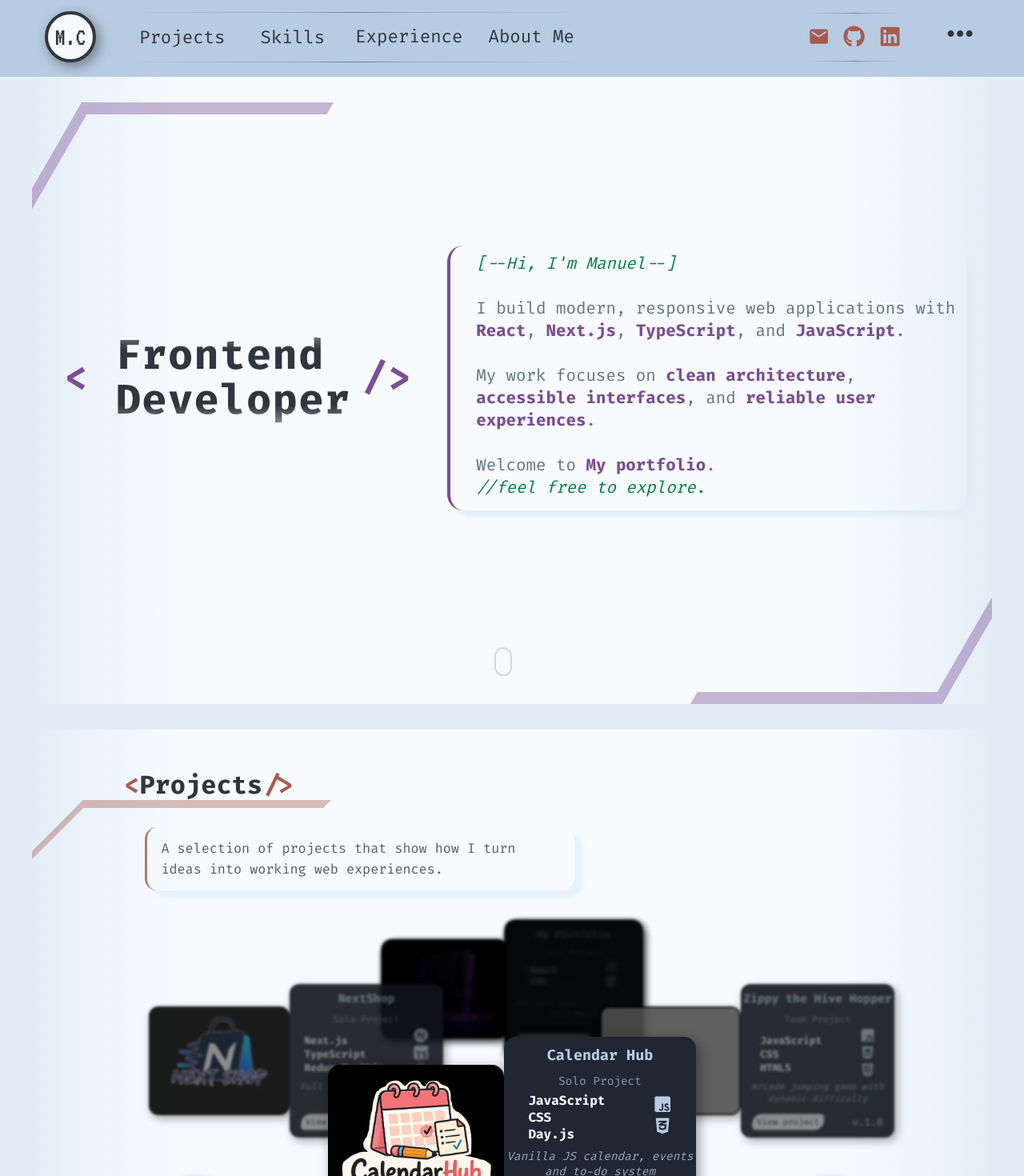
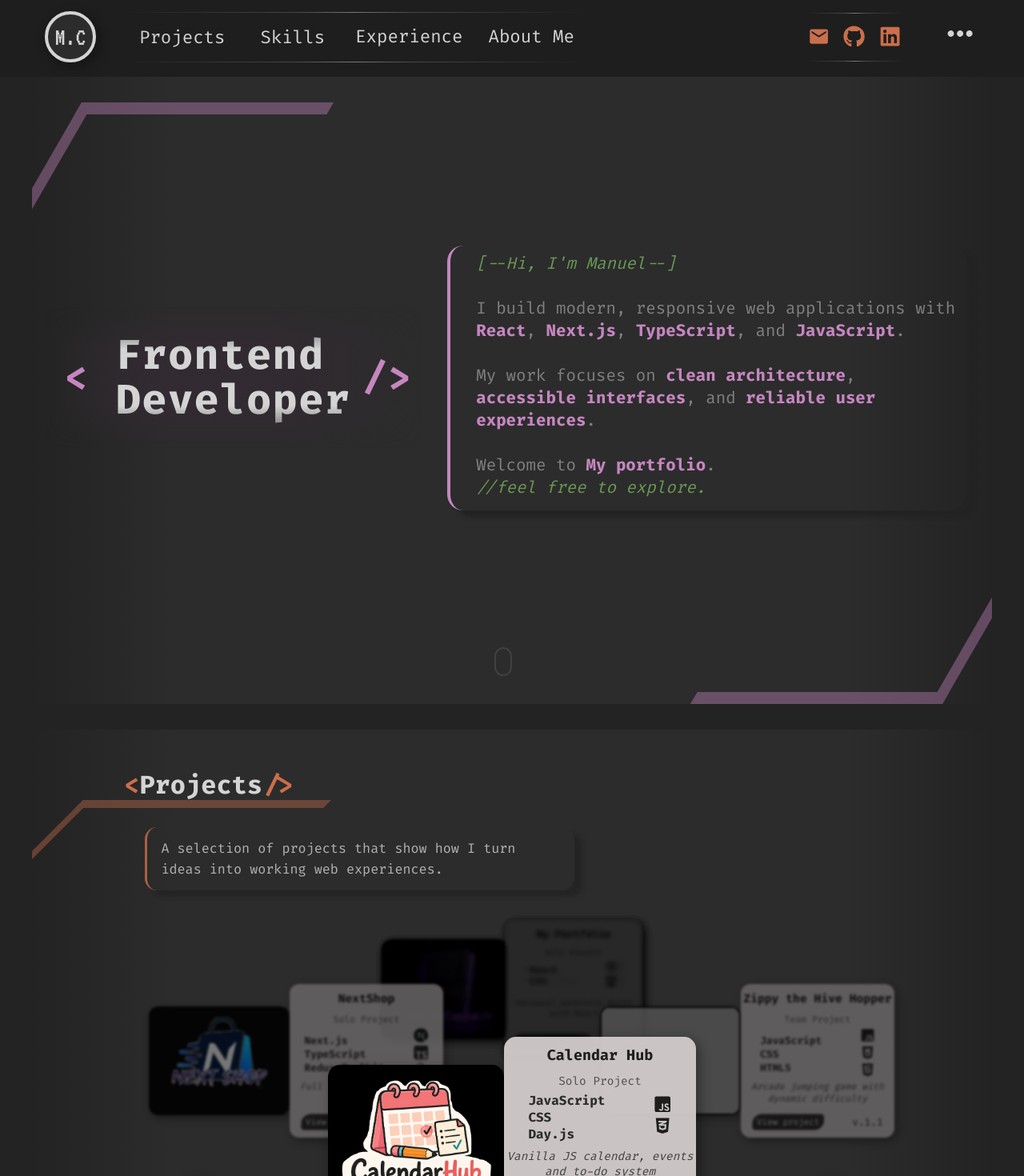
Before and after one commit to ManuelCappai94/Portfolio, a React (Create React App) app: page / in a window 1280 px wide. Shown: the top 1470 px of the page at 80% size. Built offline with nearby package versions, Linux system fonts and the light colour scheme; grey boxes are pictures that could not be loaded.

Commit message:
update cv and Zippy card, starting theme dark

```diff
--- a/src/App.jsx
+++ b/src/App.jsx
@@ -20,31 +20,28 @@ function App() {
   const skillRef = useRef(null)
   const location = useLocation()
 
-  const getFromLocalStorage =() =>{
-  if (localStorage.getItem("theme")){
-    return localStorage.getItem("theme")
-  } else {
-  return "light-mode"
-  }
-  }
+  const getFromLocalStorage = () => {
+    const savedTheme = localStorage.getItem("theme");
 
-  const [theme, setTheme] = useState(getFromLocalStorage())
+    if (savedTheme) {
+      return savedTheme;
+    }
+
+    return "dark-mode";
+  };
+
+  const [theme, setTheme] = useState(getFromLocalStorage());
 
   const changeTheme = () => {
+    setTheme((currentTheme) =>
+      currentTheme === "dark-mode" ? "light-mode" : "dark-mode"
+    );
+  };
 
-    if(theme === "light-mode"){
-      setTheme("dark-mode")
-
-    } else {
-      setTheme("light-mode")
-
-    }
-  }
-
-useEffect(()=>{
-  document.documentElement.className = theme;
-  localStorage.setItem("theme", theme)
-}, [theme])
+  useEffect(() => {
+    document.documentElement.className = theme;
+    localStorage.setItem("theme", theme);
+  }, [theme]);
 
 
 
--- a/src/components/PortfolioCta.jsx
+++ b/src/components/PortfolioCta.jsx
@@ -1,4 +1,4 @@
-import cv from "../data/documents/cv/Manuel_Cappai_CV_Junior_Frontend_Developer.pdf"
+import cv from "../data/documents/cv/Manuel_Cappai_CV_Frontend_Developer.pdf"
 import "../styles/portfolioCta.css"
 import { FaGithub, FaLongArrowAltRight } from "react-icons/fa";
 import { IoDocumentTextOutline } from "react-icons/io5";
--- a/src/data/projectsPageData.js
+++ b/src/data/projectsPageData.js
@@ -78,10 +78,10 @@ export const data = [
         context: "Mayerfeld Practicum",
         desc: "Arcade jumping game with dynamic difficulty",
         img: zippy,
-        version: "v.1.0",
+        version: "v.1.1",
         demoUrl: "https://manuelcappai94.github.io/js-jumping-game/",
         longDesc:
-           "Zippy the Hive Hopper is a team-built browser arcade game developed during the Mayerfeld frontend practicum. The project uses HTML, CSS and JavaScript to create a lightweight jumping game with a requestAnimationFrame-based loop, player movement, obstacle spawning, collision detection, score tracking, health management, restart flow, progressive difficulty, dedicated sound effects, and original music composed for the project. My contribution focused on the core game loop, obstacle creation and cleanup, hitboxes, player movement, map boundaries, health and scoring logic, bug fixing, code cleanup, and general technical coordination within the team.",
+            "Zippy the Hive Hopper is a team-built browser arcade game developed during the Mayerfeld frontend practicum. The project uses HTML, CSS and JavaScript to create a lightweight jumping game with a requestAnimationFrame-based loop, player movement, obstacle spawning, collision detection, score tracking, health management, restart flow, progressive difficulty, dedicated sound effects, original music composed for the project, and a responsive layout that makes the game playable on both desktop and mobile devices. My contribution focused on the core game loop, obstacle creation and cleanup, hitboxes, player movement, map boundaries, health and scoring logic, bug fixing, code cleanup, and general technical coordination within the team.",
         features: [
             "Browser-based arcade jumping gameplay",
             "requestAnimationFrame-based game loop",
@@ -89,19 +89,29 @@ export const data = [
             "Obstacle spawning and cleanup system",
             "Collision detection logic",
             "Health and score tracking",
-            "Restart flow after game over",
+            "Pause menu with desktop and mobile access",
+            "Game over restart flow",
+            "Pause menu return to main menu",
             "DOM-based rendering with CSS styling",
             "Dedicated sound effects and original music",
-            "Responsive layout adjustments"
+            "Responsive layout with desktop and mobile controls"
         ],
         controls: [
             {
-            title: "Move",
-            keys: ["'A'", "'D'"]
+                title: "Desktop movement",
+                keys: ["'A'", "'D'"]
             },
             {
-            title: "Jump",
-            keys: ["'Space'"]
+                title: "Desktop jump",
+                keys: ["'Space'"]
+            },
+            {
+                title: "Desktop pause menu",
+                keys: ["'Esc'"]
+            },
+            {
+                title: "Mobile controls",
+                keys: ["'←'", "'→'", "'A'", "'☰'"]
             }
         ],
         repoUrl: "https://github.com/ManuelCappai94/js-jumping-game"
--- a/src/screen/projectDetails/components/ProjectDescription.jsx
+++ b/src/screen/projectDetails/components/ProjectDescription.jsx
@@ -2,6 +2,7 @@ import "../../../styles/projectDetails.css"
 import fallBackProjects from "../../../images/fallBackProjects.png"
 import { IoIosBuild } from "react-icons/io";
 import { RiGitRepositoryLine } from "react-icons/ri";
+import { MdOutlineLiveTv } from "react-icons/md";
 
 const ProjectDescription = ({project}) => {
  const {
@@ -125,6 +126,14 @@ const ProjectDescription = ({project}) => {
                     >
                     <span className="meta-icon"><RiGitRepositoryLine/></span>  Link to {title} repository
                     </a>
+                  <a
+                    href={demoUrl}
+                    target='_blank'
+                    rel='noopener noreferrer'
+                    className='project-repo-link'
+                    >
+                    <span className="meta-icon"><MdOutlineLiveTv/></span>  Link to Live Demo
+                    </a>
                 </aside>
           </div>
         </section>
```
Also changed, not shown: 2 other files (tests, documents, lock files or other folders).
